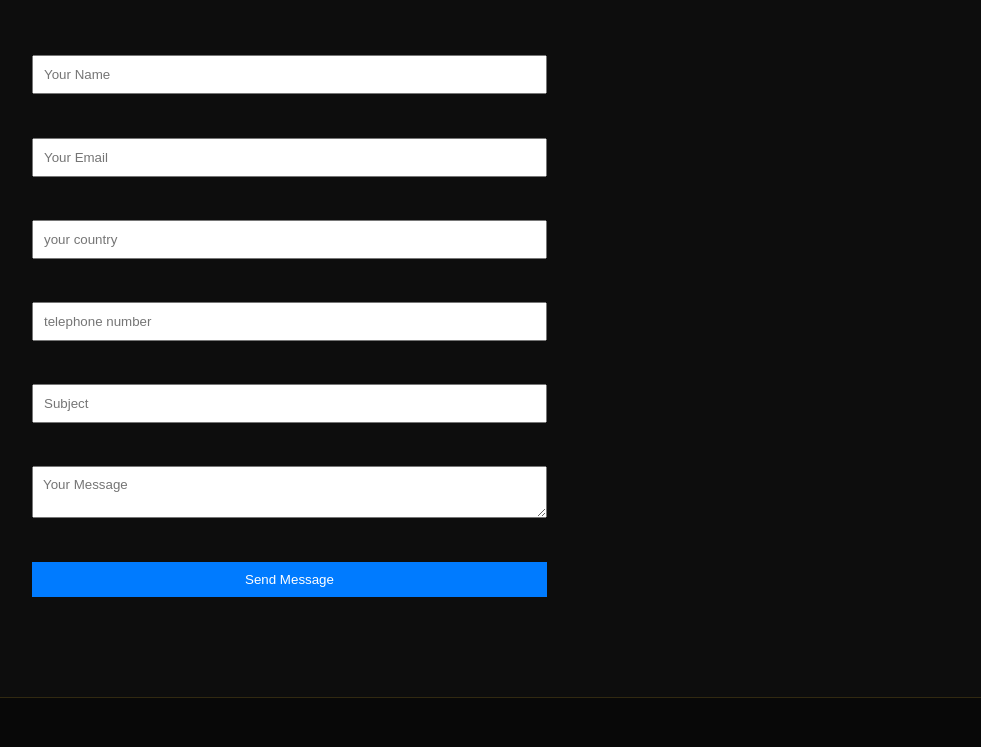
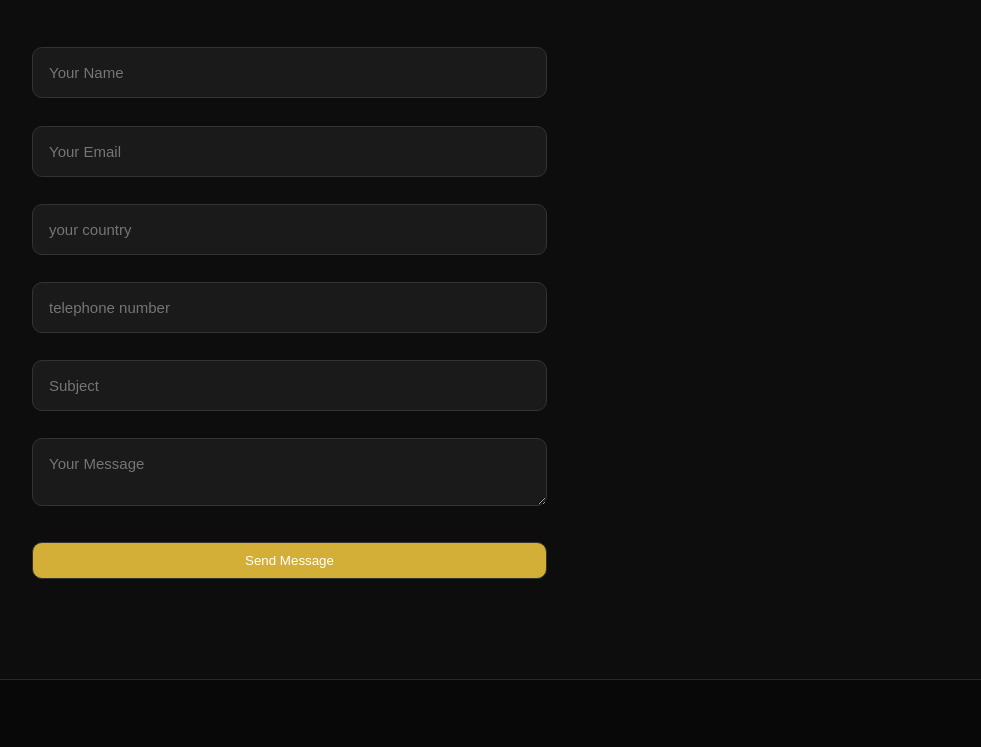
Before and after one commit to tishanb/khane, a plain HTML site: page index.html in a window 1280 px wide. Shown: the part 7650-8397 px from the top of the page, without its empty margins (68-1049 px from the left). Drawn offline with nearby package versions, Linux system fonts and the light colour scheme.

Commit message:
Update index.html

```diff
--- a/index.html
+++ b/index.html
@@ -19,7 +19,7 @@
 href="https://cdnjs.cloudflare.com/ajax/libs/font-awesome/6.5.2/css/all.min.css">
 
  <style>
-  body {
+    body {
       font-family: Arial, sans-serif;
       margin: 40px;
     }
@@ -27,21 +27,34 @@ href="https://cdnjs.cloudflare.com/ajax/libs/font-awesome/6.5.2/css/all.min.css"
       max-width: 400px;
     }
     input, textarea {
-      width: 100%;
-      padding: 10px;
-      margin: 8px 0;
+      width:100%;
+    padding:16px;
+    background:#1a1a1a;
+    border:1px solid #333;
+    color:#fff;
+    border-radius:10px;
+    outline:none;
+    font-size:15px;
+
 font-family: Arial, sans-serif;
     }
     button {
-      background-color: #007BFF;
+      background-color:var(--gold);
       color: white;
       padding: 10px 15px;
       border: none;
       cursor: pointer;
 width: 100%;
+border:1px solid #333;
+    color:#fff;
+    border-radius:10px;
+    outline:none;
+
 
     }
+
   </style>
+
 
 
 </head>
```
